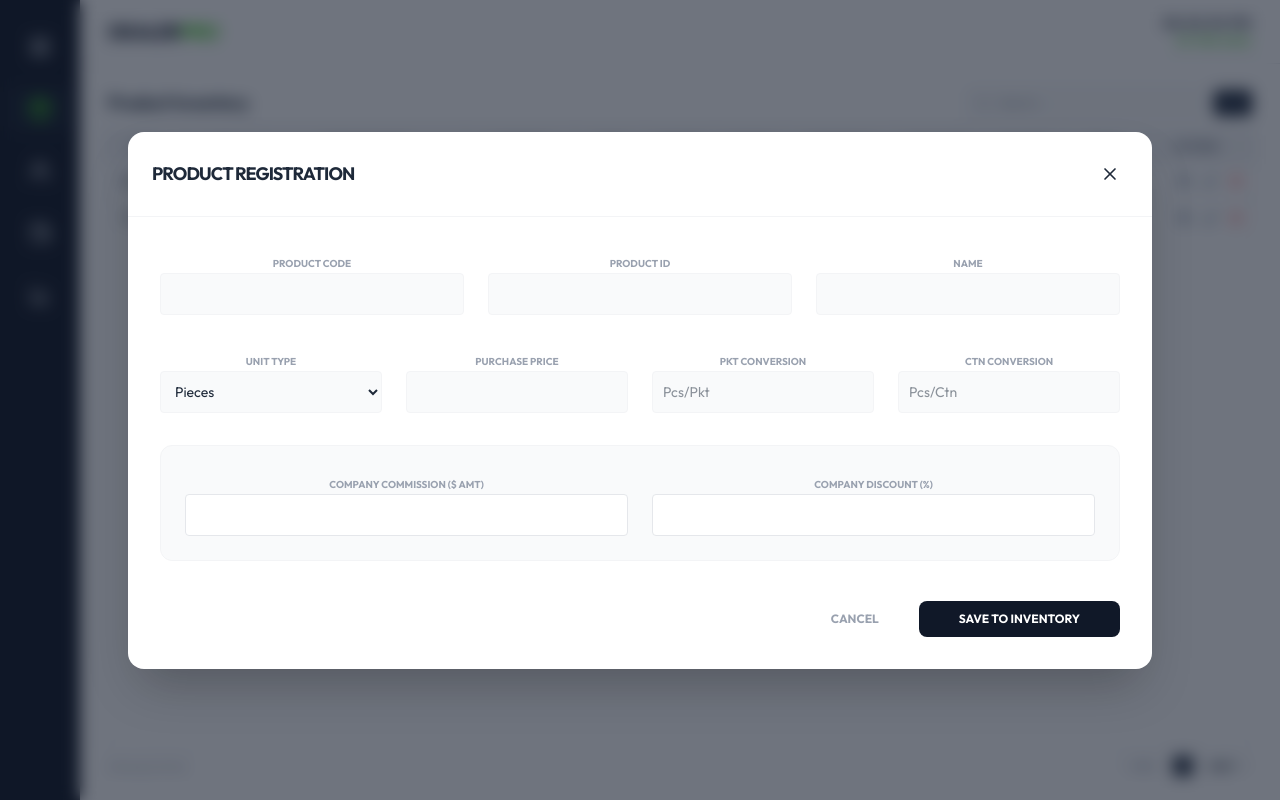
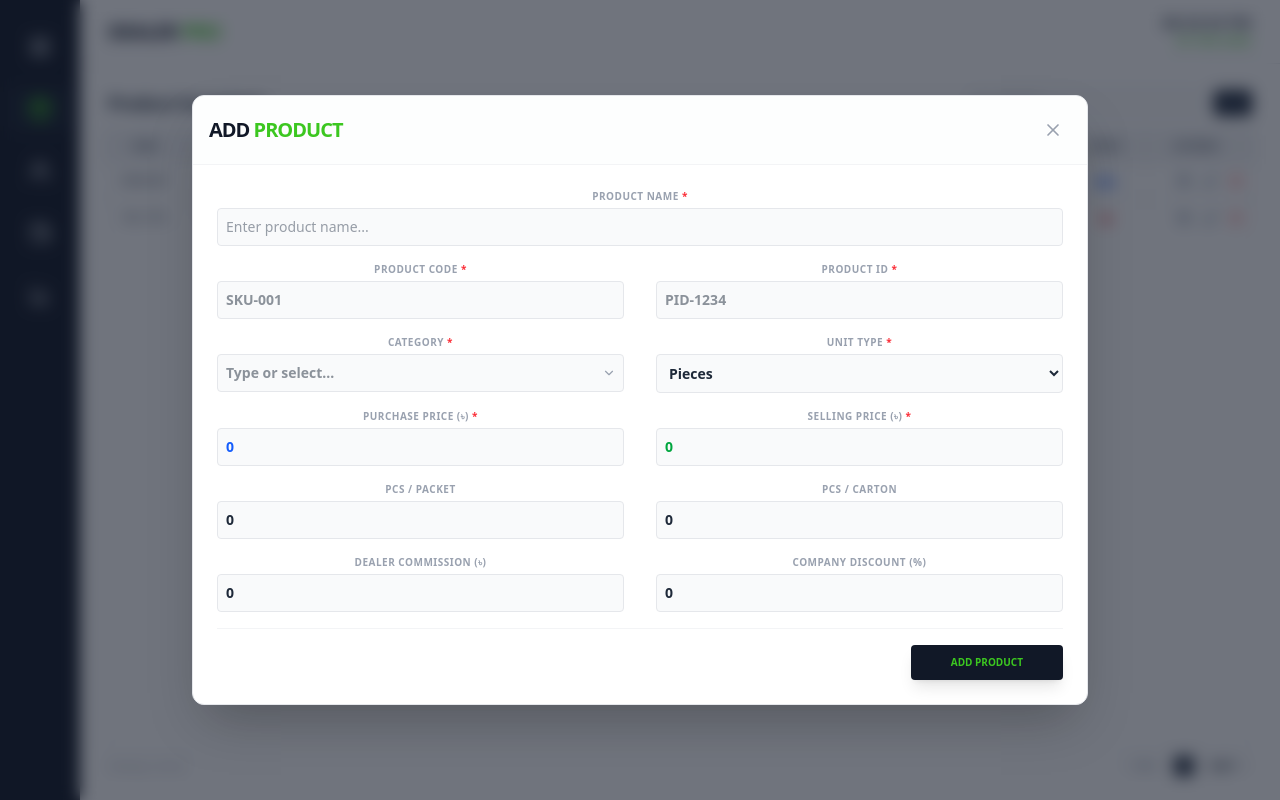
Before and after one commit to SamiunAuntor/DealerPro, a React (Vite) app in the folder frontend/: page /inventory in a window 1280 px wide. Both pictures are taken after a click on the button 1233 px from the left and 103 px from the top of the page. Built offline with nearby package versions, Linux system fonts and the light colour scheme.

Commit message:
working on registering a product on db

```diff
--- a/frontend/src/Componenets/AddProductModal.jsx
+++ b/frontend/src/Componenets/AddProductModal.jsx
@@ -1,86 +1,221 @@
-import React from 'react';
-import { X } from 'lucide-react';
+import React, { useState, useMemo, useRef, useEffect } from 'react';
+import { X, Check, ChevronDown } from 'lucide-react';
 import Swal from 'sweetalert2';
+import useAxios from '../Hooks/UseAxios';
+import { useMutation } from '@tanstack/react-query';
+
+
+// 1. CONSTANTS DECLARED OUTSIDE
+const CATEGORIES = [
+    "BP", "GP", "SS", "OS", "File", "NB", "PF", "Chocolaate", "Chewing Gum",
+    "Jelly Bar", "Wafter", "Dayline Bulb", "Dim Light", "Highlight Bulb",
+    "Backup Bulb", "Backup Tube", "LED Tube Light", "GSS Goldliner",
+    "GSS Aristo Gold", "Electric Tester", "Plug & Holder", "Piano Switch",
+    "GSS White Gang", "Conduit Pipe", "Conduit Fittings"
+];
+
+const INITIAL_STATE = {
+    code: '',
+    product_id: '',
+    category: '',
+    name: '',
+    company_commission: 0,
+    company_discount: 0,
+    unit_type: 'pieces',
+    pieces_per_packet: 0,
+    pieces_per_cartoon: 0,
+    purchase_price: 0,
+    selling_price: 0,
+};
+
+// 2. COMPONENT DECLARED OUTSIDE
+const FormRow = ({ label, required, children }) => (
+    <div className="flex flex-col gap-1">
+        <label className="text-[10px] font-black text-gray-400 uppercase tracking-wider">
+            {label} {required && <span className="text-red-500">*</span>}
+        </label>
+        <div>{children}</div>
+    </div>
+);
 
 const AddProductModal = ({ isOpen, onClose }) => {
+    const [formData, setFormData] = useState(INITIAL_STATE);
+    const [isDropdownOpen, setIsDropdownOpen] = useState(false);
+    const dropdownRef = useRef(null);
+    const axios = useAxios();
+
+    const filteredCategories = useMemo(() => {
+        const search = formData.category.toLowerCase().trim();
+        if (!search) return CATEGORIES;
+        return CATEGORIES.filter(cat => cat.toLowerCase().includes(search));
+    }, [formData.category]);
+
+    useEffect(() => {
+        const handleClickOutside = (event) => {
+            if (dropdownRef.current && !dropdownRef.current.contains(event.target)) {
+                setIsDropdownOpen(false);
+            }
+        };
+        document.addEventListener('mousedown', handleClickOutside);
+        return () => document.removeEventListener('mousedown', handleClickOutside);
+    }, []);
+
+
+    const handleChange = (e) => {
+        const { name, value } = e.target;
+        const numericFields = ['company_commission', 'company_discount', 'pieces_per_packet', 'pieces_per_cartoon', 'purchase_price', 'selling_price'];
+
+        setFormData(prev => ({
+            ...prev,
+            [name]: numericFields.includes(name) ? (value === '' ? '' : parseFloat(value)) : value
+        }));
+
+        if (name === 'category') setIsDropdownOpen(true);
+    };
+
+
+    const addProductMutation = useMutation({
+        mutationFn: (productData) => axios.post('/product', productData),
+
+        onSuccess: () => {
+            Swal.fire({
+                title: 'Success!',
+                text: 'Product Registered Successfully',
+                icon: 'success',
+                confirmButtonColor: '#111827',
+            });
+
+            setFormData(INITIAL_STATE);
+            onClose();
+        },
+
+        onError: (error) => {
+            console.error(error);
+            Swal.fire(
+                'Error',
+                error.response?.data?.message || 'Failed to register product',
+                'error'
+            );
+        }
+    });
+
     if (!isOpen) return null;
+
+
 
     const handleSubmit = (e) => {
         e.preventDefault();
-        Swal.fire({
-            title: 'Success',
-            text: 'Product Registered Successfully',
-            icon: 'success',
-            confirmButtonColor: '#3cc720',
-        });
-        onClose();
+
+        if (!formData.category) {
+            Swal.fire('Error', 'Please select or type a category', 'error');
+            return;
+        }
+
+        addProductMutation.mutate(formData);
     };
 
+
     return (
-        <div className="fixed inset-0 z-[60] flex items-center justify-center p-4 bg-gray-900/60 backdrop-blur-sm">
-            <div className="bg-white w-full max-w-5xl rounded-2xl shadow-2xl overflow-hidden flex flex-col">
-                <div className="flex items-center justify-between p-6 border-b border-gray-100">
-                    <h2 className="text-lg font-black text-gray-800 uppercase tracking-tighter">Product Registration</h2>
-                    <button onClick={onClose} className="p-2 hover:bg-red-50 hover:text-red-500 rounded-full transition-all">
+        <div className="fixed inset-0 z-[60] flex items-center justify-center p-4 bg-[#111827]/60 backdrop-blur-sm">
+            <div className="bg-white w-full max-w-4xl rounded-xl shadow-2xl overflow-hidden flex flex-col border border-gray-200">
+                <div className="flex items-center justify-between p-4 border-b border-gray-100 bg-gray-50/30">
+                    <h2 className="text-xl font-black text-[#111827] uppercase tracking-tighter">
+                        Add <span className="text-[#3cc720]">Product</span>
+                    </h2>
+                    <button onClick={onClose} className="p-2 hover:bg-red-50 hover:text-red-500 rounded-full transition-all text-gray-400">
                         <X size={20} />
                     </button>
                 </div>
 
-                <form onSubmit={handleSubmit} className="p-8 space-y-8">
-                    {/* Top Row: Basic Info */}
-                    <div className="grid grid-cols-1 md:grid-cols-3 gap-6">
-                        <div className="space-y-1.5">
-                            <label className="text-[10px] font-black text-gray-400 uppercase">Product Code</label>
-                            <input type="text" required className="w-full p-2.5 bg-gray-50 border border-gray-100 rounded text-sm focus:border-[#3cc720] outline-none" />
+                <form onSubmit={handleSubmit} className="p-6 space-y-4">
+                    <FormRow label="Product Name" required>
+                        <input name="name" value={formData.name} onChange={handleChange} type="text" required className="w-full p-2 bg-gray-50 border border-gray-200 rounded text-sm focus:border-[#3cc720] outline-none font-bold text-gray-700 placeholder:font-normal" placeholder="Enter product name..." />
+                    </FormRow>
+
+                    <div className="grid grid-cols-2 gap-x-8 gap-y-4">
+                        <FormRow label="Product Code" required>
+                            <input name="code" value={formData.code} onChange={handleChange} type="text" required className="w-full p-2 bg-gray-50 border border-gray-200 rounded text-sm focus:border-[#3cc720] outline-none font-semibold" placeholder="SKU-001" />
+                        </FormRow>
+
+                        <FormRow label="Product ID" required>
+                            <input name="product_id" value={formData.product_id} onChange={handleChange} type="text" required className="w-full p-2 bg-gray-50 border border-gray-200 rounded text-sm focus:border-[#3cc720] outline-none font-semibold" placeholder="PID-1234" />
+                        </FormRow>
+
+                        <FormRow label="Category" required>
+                            <div className="relative" ref={dropdownRef}>
+                                <div className="relative flex items-center">
+                                    <input
+                                        name="category"
+                                        value={formData.category}
+                                        onChange={handleChange}
+                                        onFocus={() => setIsDropdownOpen(true)}
+                                        autoComplete="off"
+                                        placeholder="Type or select..."
+                                        className="w-full p-2 bg-gray-50 border border-gray-200 rounded text-sm focus:border-[#3cc720] outline-none font-bold"
+                                    />
+                                    <ChevronDown size={14} className={`absolute right-2 text-gray-400 pointer-events-none transition-transform ${isDropdownOpen ? 'rotate-180' : ''}`} />
                                 </div>
-                        <div className="space-y-1.5">
-                            <label className="text-[10px] font-black text-gray-400 uppercase">Product ID</label>
-                            <input type="text" required className="w-full p-2.5 bg-gray-50 border border-gray-100 rounded text-sm focus:border-[#3cc720] outline-none" />
+                                {isDropdownOpen && (
+                                    <div className="absolute z-20 w-full mt-1 bg-white border border-gray-200 shadow-xl rounded-lg overflow-hidden">
+                                        <div className="max-h-32 overflow-y-auto">
+                                            {filteredCategories.length > 0 ? filteredCategories.map((cat) => (
+                                                <div
+                                                    key={cat}
+                                                    className="px-3 py-2 text-xs font-bold hover:bg-[#3cc720]/10 hover:text-[#3cc720] cursor-pointer flex items-center justify-between"
+                                                    onClick={() => {
+                                                        setFormData({ ...formData, category: cat });
+                                                        setIsDropdownOpen(false);
+                                                    }}
+                                                >
+                                                    {cat}
+                                                    {formData.category === cat && <Check size={12} />}
                                                 </div>
-                        <div className="space-y-1.5">
-                            <label className="text-[10px] font-black text-gray-400 uppercase">Name</label>
-                            <input type="text" required className="w-full p-2.5 bg-gray-50 border border-gray-100 rounded text-sm focus:border-[#3cc720] outline-none" />
+                                            )) : (
+                                                <div className="p-3 text-[10px] text-gray-400 uppercase italic">No matches found</div>
+                                            )}
                                         </div>
                                     </div>
+                                )}
+                            </div>
+                        </FormRow>
 
-                    {/* Middle Row: Units & Pricing */}
-                    <div className="grid grid-cols-1 md:grid-cols-4 gap-6">
-                        <div className="space-y-1.5">
-                            <label className="text-[10px] font-black text-gray-400 uppercase">Unit Type</label>
-                            <select className="w-full p-2.5 bg-gray-50 border border-gray-100 rounded text-sm outline-none">
-                                <option>Pieces</option>
-                                <option>Box</option>
+                        <FormRow label="Unit Type" required>
+                            <select name="unit_type" value={formData.unit_type} onChange={handleChange} className="w-full p-2 bg-gray-50 border border-gray-200 rounded text-sm outline-none font-bold">
+                                <option value="pieces">Pieces</option>
+                                <option value="box">Box</option>
+                                <option value="pkt">Packet</option>
                             </select>
-                        </div>
-                        <div className="space-y-1.5">
-                            <label className="text-[10px] font-black text-gray-400 uppercase">Purchase Price</label>
-                            <input type="number" className="w-full p-2.5 bg-gray-50 border border-gray-100 rounded text-sm outline-none" />
-                        </div>
-                        <div className="space-y-1.5">
-                            <label className="text-[10px] font-black text-gray-400 uppercase">Pkt Conversion</label>
-                            <input type="number" className="w-full p-2.5 bg-gray-50 border border-gray-100 rounded text-sm outline-none" placeholder="Pcs/Pkt" />
-                        </div>
-                        <div className="space-y-1.5">
-                            <label className="text-[10px] font-black text-gray-400 uppercase">Ctn Conversion</label>
-                            <input type="number" className="w-full p-2.5 bg-gray-50 border border-gray-100 rounded text-sm outline-none" placeholder="Pcs/Ctn" />
-                        </div>
+                        </FormRow>
+
+                        <FormRow label="Purchase Price (৳)" required>
+                            <input name="purchase_price" value={formData.purchase_price} onChange={handleChange} type="number" step="0.01" required className="w-full p-2 bg-gray-50 border border-gray-200 rounded text-sm outline-none focus:border-[#3cc720] font-bold text-blue-600" />
+                        </FormRow>
+
+                        <FormRow label="Selling Price (৳)" required>
+                            <input name="selling_price" value={formData.selling_price} onChange={handleChange} type="number" step="0.01" required className="w-full p-2 bg-gray-50 border border-gray-200 rounded text-sm outline-none focus:border-[#3cc720] font-bold text-green-600" />
+                        </FormRow>
+
+                        <FormRow label="Pcs / Packet">
+                            <input name="pieces_per_packet" value={formData.pieces_per_packet} onChange={handleChange} type="number" className="w-full p-2 bg-gray-50 border border-gray-200 rounded text-sm outline-none font-bold" />
+                        </FormRow>
+
+                        <FormRow label="Pcs / Carton">
+                            <input name="pieces_per_cartoon" value={formData.pieces_per_cartoon} onChange={handleChange} type="number" className="w-full p-2 bg-gray-50 border border-gray-200 rounded text-sm outline-none font-bold" />
+                        </FormRow>
+
+                        <FormRow label="Dealer Commission (৳)">
+                            <input name="company_commission" value={formData.company_commission} onChange={handleChange} type="number" step="0.01" className="w-full p-2 bg-gray-50 border border-gray-200 rounded text-sm outline-none font-bold focus:border-[#3cc720]" />
+                        </FormRow>
+
+                        <FormRow label="Company Discount (%)">
+                            <input name="company_discount" value={formData.company_discount} onChange={handleChange} type="number" step="0.1" className="w-full p-2 bg-gray-50 border border-gray-200 rounded text-sm outline-none font-bold focus:border-[#3cc720]" />
+                        </FormRow>
                     </div>
 
-                    {/* Bottom Row: Company Logic */}
-                    <div className="grid grid-cols-1 md:grid-cols-2 gap-6 p-6 bg-gray-50 rounded-xl border border-gray-100">
-                        <div className="space-y-1.5">
-                            <label className="text-[10px] font-black text-gray-400 uppercase">Company Commission ($ Amt)</label>
-                            <input type="number" className="w-full p-2.5 bg-white border border-gray-200 rounded text-sm focus:ring-1 focus:ring-[#3cc720]" />
-                        </div>
-                        <div className="space-y-1.5">
-                            <label className="text-[10px] font-black text-gray-400 uppercase">Company Discount (%)</label>
-                            <input type="number" className="w-full p-2.5 bg-white border border-gray-200 rounded text-sm focus:ring-1 focus:ring-[#3cc720]" />
-                        </div>
-                    </div>
-
-                    <div className="flex justify-end gap-4 pt-2">
-                        <button type="button" onClick={onClose} className="px-6 py-2.5 text-xs font-bold uppercase text-gray-400 hover:text-gray-600">Cancel</button>
-                        <button type="submit" className="px-10 py-2.5 bg-gray-900 text-white text-xs font-bold uppercase rounded-lg hover:bg-black transition-all">Save to Inventory</button>
+                    <div className="flex justify-end gap-4 pt-4 border-t border-gray-100">
+                        <button type="submit" className="px-10 py-2.5 bg-[#111827] text-[#3cc720] text-[10px] font-black uppercase rounded shadow-lg ">
+                            Add Product
+                        </button>
                     </div>
                 </form>
             </div>
--- /dev/null
+++ b/frontend/src/Hooks/UseAxios.jsx
@@ -0,0 +1,12 @@
+import axios from "axios";
+
+// create instance
+const axiosInstance = axios.create({
+    baseURL: "http://localhost:5000",
+});
+
+const useAxios = () => {
+    return axiosInstance;
+};
+
+export default useAxios;
--- a/frontend/src/Layouts/MainLayout.jsx
+++ b/frontend/src/Layouts/MainLayout.jsx
@@ -91,7 +91,7 @@ const MainLayout = ({ children }) => {
                         </button>
 
                         <span className="text-xl font-black tracking-tighter text-gray-900 uppercase">
-                            Dealer<span className="text-[#3cc720]">Pro</span>
+                            Dealer <span className="text-[#3cc720]">Pro</span>
                         </span>
                     </div>
 
--- a/frontend/src/index.css
+++ b/frontend/src/index.css
@@ -1,8 +1,2 @@
-@import url('https://fonts.googleapis.com/css2?family=Outfit:wght@400;500;600;700&display=swap');
 @import "tailwindcss";
 @plugin "daisyui";
-
-
-* {
-  font-family: 'Outfit', 'Poppins', sans-serif;
-}
```
Also changed, not shown: 2 other files (tests, documents, lock files or other folders). Lines whose indentation alone changed are shown as unchanged.
